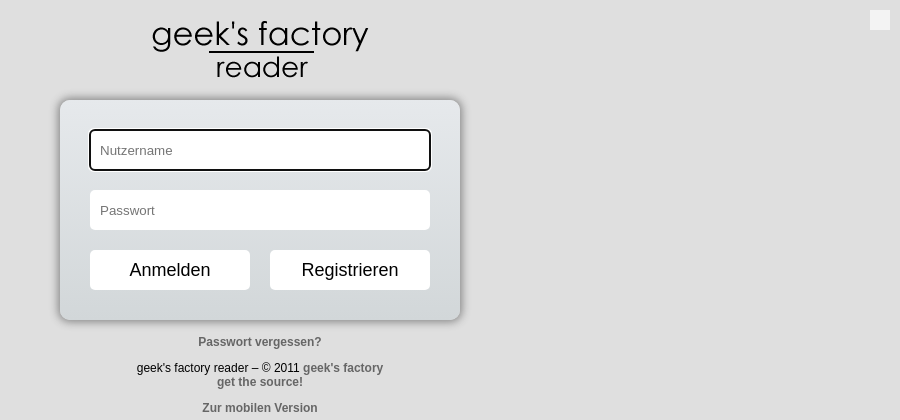
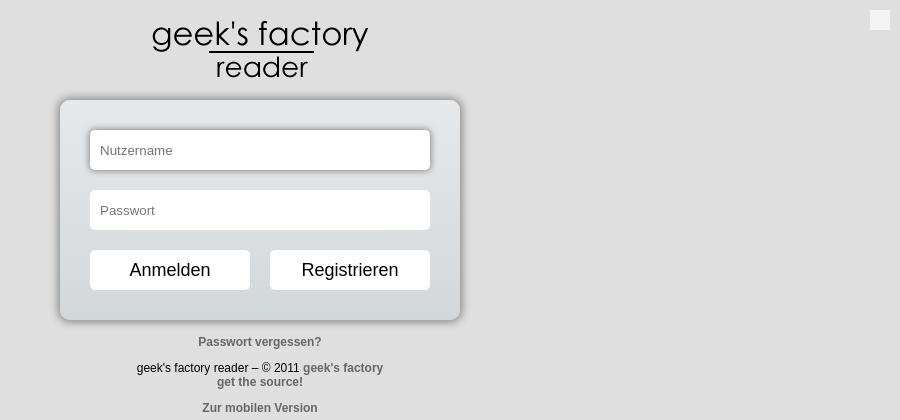
Before and after one commit to raphaelm/reader, a PHP site: page / in a window 1280 px wide, with the restyled element focused. Shown: the top 420 px of the page, without its empty margins (380-1280 px from the left). Run offline with PHP 8.4, Linux system fonts and the light colour scheme; data that the repository does not hold is empty; a stand-in replaces the project's code that opens the database connection.

Commit message:
focus style for login page

```diff
--- a/style.css
+++ b/style.css
@@ -82,6 +82,8 @@ a
 	border: 0;
 	border-style: none;
 	margin-bottom: 20px;
+	box-shadow: 0 0 6px 1px #888;
+	outline: none;
 }
 .buttonl
 {
@@ -115,6 +117,10 @@ a.buttonl, a.buttonl:hover
 	text-decoration: none;
 	margin-left: 20px;
 }
+.buttonl:active, .buttonl:focus {
+	box-shadow: 0 0 6px 1px #888;
+	outline: none;
+}
 #login
 {
 	margin: 10px auto 0 auto;
```
